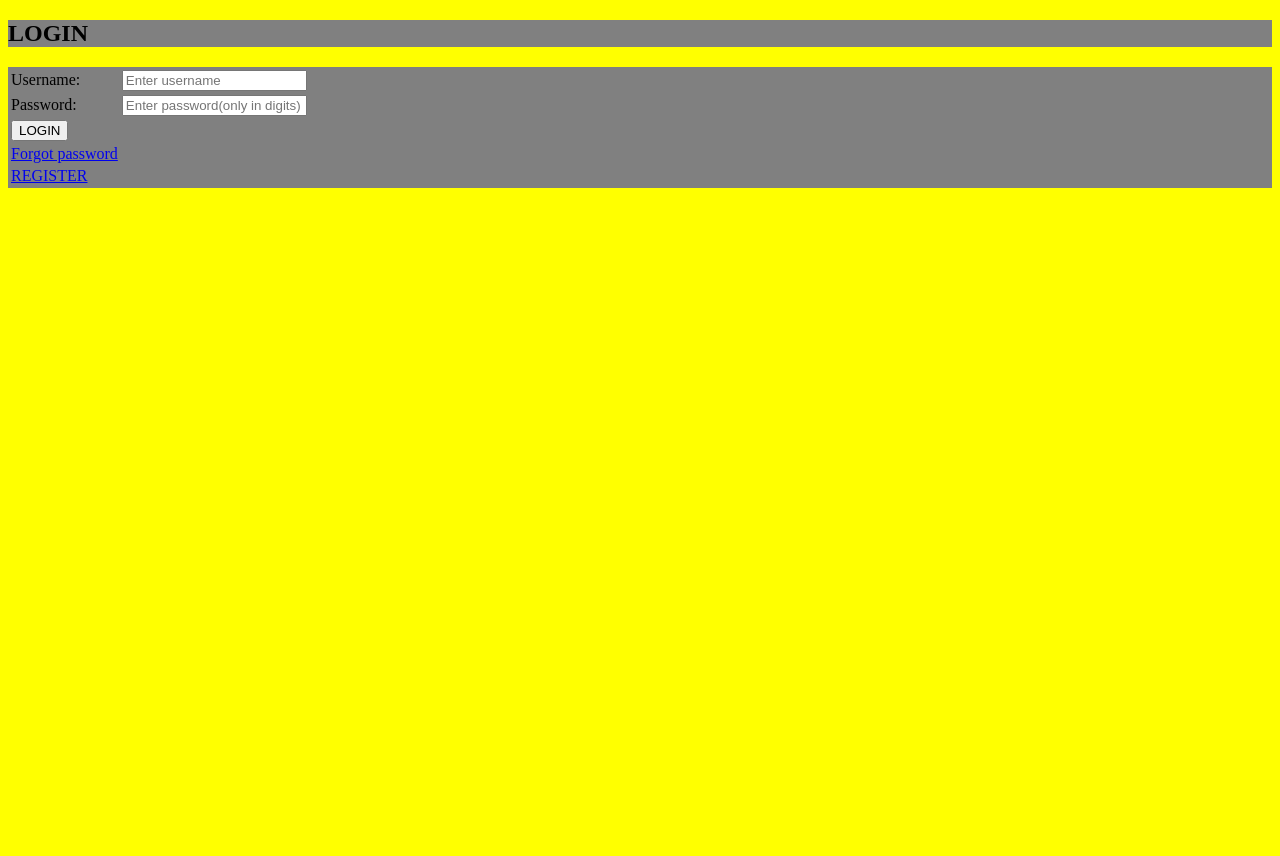
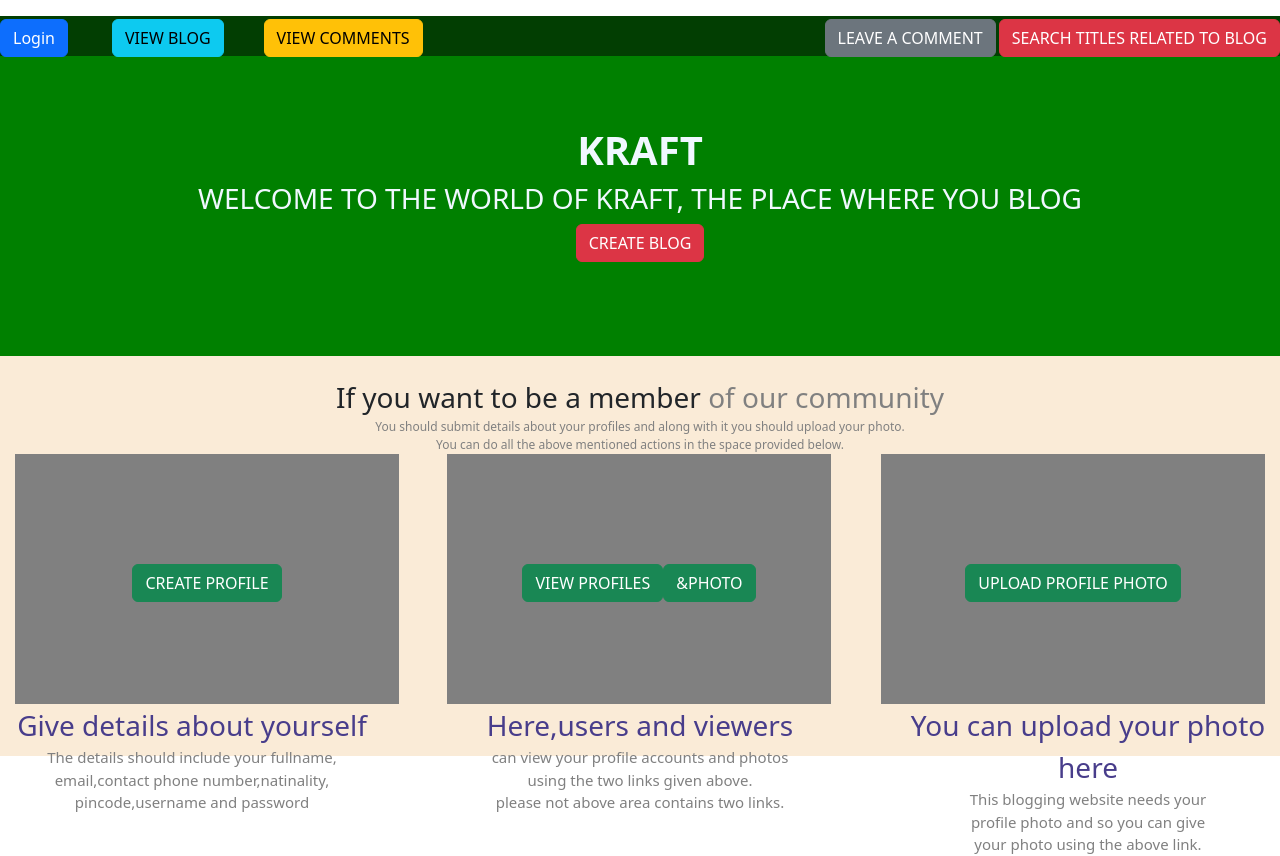
Before and after one commit to vaishnavyvaishnu3-boop/blogproject8, a Django app: page / in a window 1280 px wide. Before the commit the page ends 188 px from the top, so only its background shows below. Run offline with Django 4.2, Linux system fonts and the light colour scheme.

Commit message:
initial commit

```diff
--- a/Templates/post.html
+++ b/Templates/post.html
@@ -17,5 +17,6 @@
     <input type="submit" value="SUBMIT">
 </form>
 
+
 </body>
 </html>
--- a/Templates/registration.html
+++ b/Templates/registration.html
@@ -39,7 +39,7 @@
         </tr>
         <tr>
              <td><label>Confirm password:</label></td>
-            <td><input type="text" name="cpassword" placeholder="Confirm your password"></td>
+            <td><input type="password" name="cpassword" placeholder="Confirm your password"></td>
         </tr>
         <tr>
 
--- /dev/null
+++ b/Templates/secondpage.html
@@ -0,0 +1,196 @@
+<!DOCTYPE html>
+<html lang="en">
+<head>
+    <meta charset="UTF-8">
+    <title>Title</title>
+<link href="https://cdn.jsdelivr.net/npm/bootstrap@5.3.8/dist/css/bootstrap.min.css" rel="stylesheet" integrity="sha384-sRIl4kxILFvY47J16cr9ZwB07vP4J8+LH7qKQnuqkuIAvNWLzeN8tE5YBujZqJLB" crossorigin="anonymous">
+        <style>
+            #first_bar{ width:100%;
+                        height:40px;
+                        background-color:rgb(2, 62, 2);}
+            #logo_bar{float:left;
+                       line-height: 40px;
+                       color:aliceblue}
+            #nav-bar{float:right;
+
+                     }
+            ul{list-style-type: none;
+               margin-left: 40px;}
+            li{float: left;
+               line-height: 40px;
+               padding-left: 40px;
+               color:aliceblue}
+            select{background-color: rgb(2, 62, 2);
+                   color:aliceblue}
+            #a_bar{float:right;}
+            #search_bar{float:right;
+                        line-height: 40px;
+                        margin-left: 3px;}
+            input[type=submit] {background-color: green;
+                                border: solid green;
+                                border-radius: 4px;
+                                color: aliceblue;}
+            #text_bar{float:right;
+                      line-height: 40px;
+                      }
+            input[type=text]{border-radius: 5px;}
+            #content_bar{width:100%;
+                         background-color: green;
+                         height:300px;
+                         }
+            #line_bar {text-align: center;
+                       padding-top:70px;
+                       color:aliceblue;}
+            input[type="button"]{border-radius: 5px;
+                                 background-color: black;
+                                 color:aliceblue}
+            #contents_bar{width:100%;
+                          height:400px;
+                        background-color:antiquewhite;
+                        text-align: center;
+                        padding-top: 20px;
+                        font-size: 28px;}
+            #data_bar{font-size: 12px;
+                      color:gray;}
+            #detail_bar{font-size: 12px;
+                         color:gray;}
+            #next_bar{width:30%;
+                      height:250px;
+                      background-color: grey;
+                      margin-left: 15px;
+                      text-align: center;
+                      line-height: 250px;
+                      float:left;
+                      color:darkslategray;}
+            #other_bar{width:30%;
+                      height:250px;
+                      background-color: grey;
+                      float:right;
+                      margin-right: 15px;
+                      text-align: center;
+                      line-height:250px;
+                      color:darkslategray;}
+            #coming_bar{width:30%;
+                        height:250px;
+                        background-color: grey;
+                        float:right;
+                        margin-right: 50px;
+                        text-align: center;
+                        line-height: 250px;
+                        color:darkslategray}
+            #come_bar{float:left;
+                      width:30%;
+                      text-align: center;
+                      color:darkslateblue;
+
+                      }
+            #came_bar{font-size: 15px;
+                       color:grey;}
+            #go_bar{font-size: 15px;
+                        color:grey;}
+            #went_bar{font-size: 15px;
+                       color:grey;}
+            #going_bar{float: right;
+                    width:30%;
+                     color:darkslateblue;}
+            #cames_bar{font-size: 15px;
+                       color:grey;}
+            #goes_bar{font-size: 15px;
+                       color:grey;}
+            #wents_bar{font-size: 15px;
+                        color:grey;}
+            #reaches_bar{font-size: 15px;
+                         color:grey;}
+            #reached_bar{font-size: 15px;
+                          color:grey;}
+            #reaching_bar{font-size: 15px;
+                          color:grey;}
+         </style>
+
+    </head>
+    <body>
+        <div>
+        <div id="first_bar">
+            <div id="logo_bar" >
+               <a href="{% url 'logged' %}" class="btn btn-primary">Login</a>
+            </div>
+            <div id="nav_bar">
+            <ul>
+                <li> <a href="{% url 'see' %}" class="btn btn-info">VIEW BLOG</a> </li>
+                <li><a href="{% url 'commenter' %}" class="btn btn-warning">VIEW COMMENTS</a><br>  </li>
+                <li>  </li>
+                <li></li>
+            </ul>
+            </div>
+            <div id="a_bar">
+
+            <div id="search_bar">
+            <a href="{% url 'searches' %}" class="btn btn-danger">SEARCH TITLES RELATED TO BLOG</a>
+            </div>
+            <div id="text_bar">
+               <a href="{% url 'commenting' %}" class="btn btn-secondary">LEAVE A COMMENT</a>
+             </div>
+            </div>
+
+        </div>
+        <div id="content_bar">
+            <div id="line_bar">
+            <h1><b>KRAFT</b></h1>
+            <h3>WELCOME TO THE WORLD OF KRAFT, THE PLACE WHERE YOU BLOG</h3>
+            <a href="{% url 'createblog' %}" class="btn btn-danger">CREATE BLOG</a>
+            </div>
+        </div>
+
+        <div id="contents_bar">
+            <div>
+            If you want to be a member <span style="color:gray">of our community</span>
+            </div>
+            <div id="data_bar">
+                You should submit details about your profiles and along with it you should upload your photo.
+            </div>
+            <div id="detail_bar">
+                You can do all the above mentioned actions in the space provided below.
+            </div>
+
+            <div id="next_bar">
+               <a href="{% url 'profile'%}" class="btn btn-success">CREATE PROFILE</a>
+               </div>
+
+            <div id="other_bar">
+               <a href="{% url 'picture' %}" class="btn btn-success">UPLOAD PROFILE PHOTO</a>
+            </div>
+            <div id="coming_bar"><a href="{% url 'profileslist' %}" class="btn btn-success">VIEW PROFILES</a><a href="{% url 'galleries' %}" class="btn btn-success">&PHOTO</a></div>
+            <div id="come_bar">
+                Give details about yourself
+                <div id="came_bar">
+                    The details should include your fullname,
+                </div>
+                <div id="go_bar">email,contact phone number,natinality,</div>
+                <div id="went_bar">pincode,username and password</div>
+                </div>
+                <div id="going_bar">You can upload your photo here
+                   <div id="cames_bar">
+                    This blogging website needs your
+                </div>
+                <div id="goes_bar">profile photo and so you can give</div>
+                <div id="wents_bar">your photo using the above link.</div>
+                </div>
+                <div id="reach_bar" style="color:darkslateblue">Here,users and viewers<div id="reaches_bar">
+                    can view your profile accounts and photos
+                </div>
+                <div id="reaching_bar">using the two links given above.</div>
+                <div id="reached_bar">please not above area contains two links.</div>
+
+
+                </div>
+
+            </div>
+
+        </div>
+
+    </div>
+
+    </body>
+</html>
+</body>
+</html>
--- a/blogapp/urls.py
+++ b/blogapp/urls.py
@@ -3,7 +3,8 @@ from .import views
 
 
 urlpatterns=[
-   path('',views.login,name='logged'),
+   path('',views.secondpace,name='seconds'),
+   path('logins',views.login,name='logged'),
    path('register/',views.registration,name='registered'),
    path('forgot/',views.forgot_password,name='newlypassword'),
    path('profiled/',views.create_profile,name='profile'),
@@ -24,7 +25,8 @@ urlpatterns=[
    path('eachcomment/<int:Commentdata_id>/',views.view_each_comment,name='eachcomments'),
    path('updatecommented/<int:Commentdata_id>/',views.update_comment,name='updatedcomment'),
    path('deletecommented/<int:Commentdata_id>/',views.delete_comment,name='deletedcomment'),
-   path('entry/',views.entrypage,name='entries')
+
+
 
 
 
--- a/blogapp/views.py
+++ b/blogapp/views.py
@@ -45,7 +45,7 @@ def login(request):
         user=auth.authenticate(request, username=username,password=password)
         if user is not None:
             auth.login(request,user)
-            return redirect('entries')
+            return redirect('seconds')
         else:
             messages.error(request,'Invalid username or password')
             return redirect('logged')
@@ -133,7 +133,7 @@ def profile_image(request):
             form.save()
         else:
             form=ProfileForm()
-        return redirect('entries')
+        return redirect('seconds')
     return render(request, 'profileimages.html',{'form':form})
 
 def home_image(request):
@@ -149,14 +149,14 @@ def post_blog(request):
             form.save()
         else:
             form=PostForm()
-        return redirect('entries')
+        return redirect('seconds')
 
     return render(request,'post.html',{'form':form})
 
 def see_blog(request):
     Postitems=postitem.objects.all()
 
-    paginator=Paginator(Postitems,1)
+    paginator=Paginator(Postitems,3)
     page_number=request.GET.get('page')
     try:
         page=paginator.get_page(page_number)
@@ -206,7 +206,7 @@ def createcomment(request):
         content=request.POST.get('content')
         Commentdata=commentdata(name=name,email=email,content=content)
         Commentdata.save()
-        return redirect('entries')
+        return redirect('seconds')
     return render(request,'comments.html')
 
 def viewcomment(request):
@@ -238,6 +238,6 @@ def delete_comment(request,Commentdata_id):
 
 
 
-def entrypage(request):
 
-    return render(request,'home.html')
+def secondpace(request):
+    return render(request,'secondpage.html')
```
Also changed, not shown: Templates/home.html (deleted, +0 -42 lines), Templates/seepost.html (+8 -6 lines), db.sqlite3, media/postimages/av.jpg (added), media/postimages/av_ly5p3ym.jpg (added), media/postimages/bv_kzNeHFX.jpg (added), media/profilepics/icon11_Nv3vmxy.png (added).
